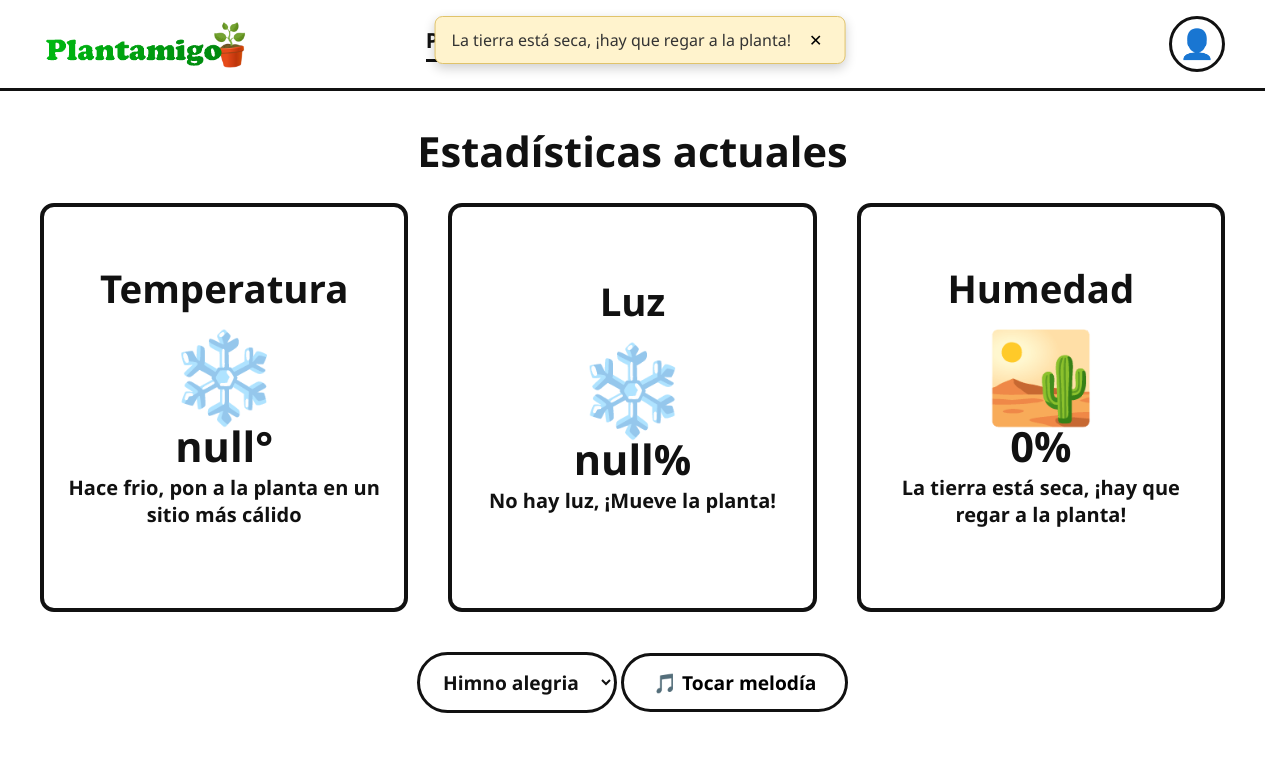
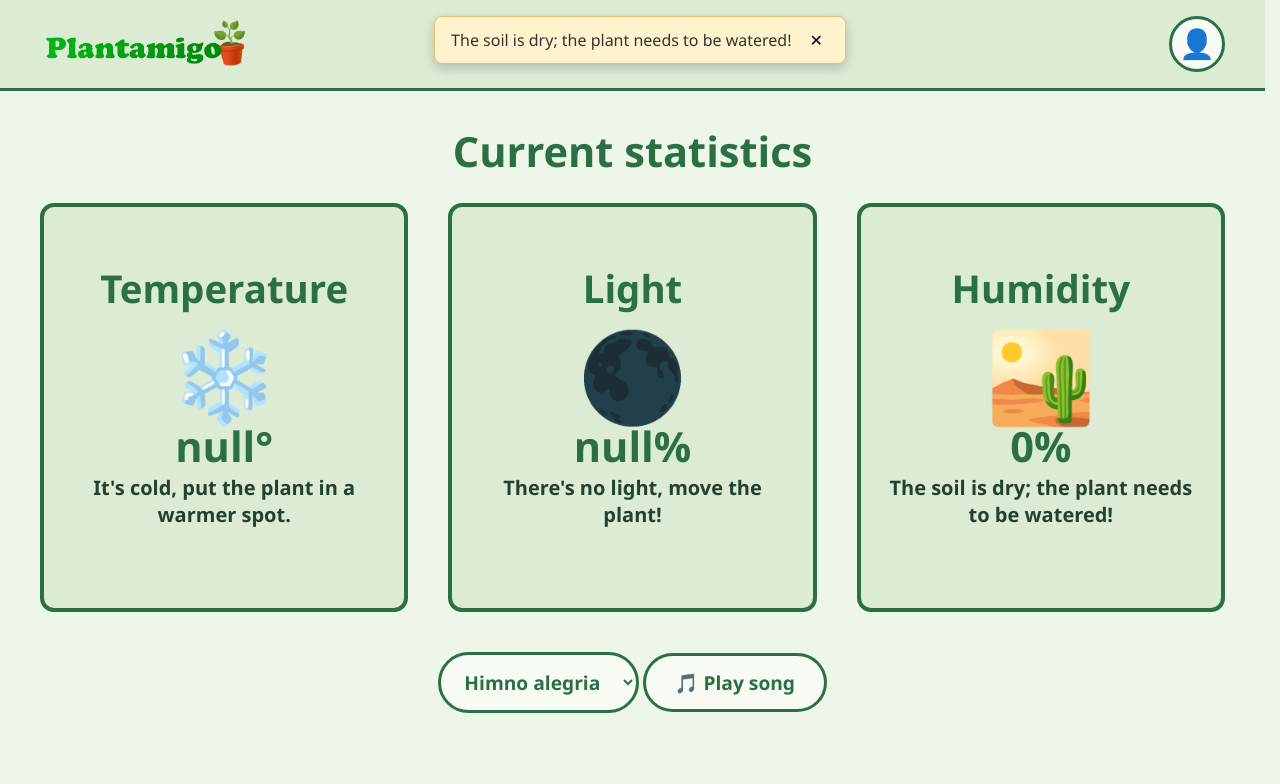
Before and after one commit to angelgandarias/Plantamigo, a Flask app: page / in a window 1280 px wide. Shown: the top 784 px of the page. Run offline with Flask 3, Linux system fonts and the light colour scheme; some libraries are stand-ins or nearby versions.

Commit message:
Color added and lenguage changed

```diff
--- a/web/templates/calendar.css
+++ b/web/templates/calendar.css
@@ -1,3 +1,7 @@
+.logo:hover {
+  cursor: pointer;
+}
+
 .titulo-pagina {
     font-size: 1.6rem;
     font-weight: 700;
--- a/web/templates/common.css
+++ b/web/templates/common.css
@@ -55,3 +55,43 @@ header {
 html {
   scrollbar-gutter: stable;
 }
+
+:root {
+  --fondo: #eef5e9;        /* fondo de la página */
+  --bloque: #dcebd3;       /* tarjetas, calendario, panel, cabecera */
+  --claro: #f7fbf4;        /* botones y días */
+  --tinta: #24402e;        /* texto normal */
+  --verde: #2a7043;        /* títulos, bordes, activo */
+  --verde-suave: #c5dfb9;  /* hovers */
+  --gris: #4a6351;         /* texto secundario */
+}
+
+body { background: var(--fondo); color: var(--tinta); }
+header { background: var(--bloque); border-bottom-color: var(--verde); }
+
+h1, h2, h3, .valor { color: var(--verde); }
+
+.menu a { color: var(--verde); }
+.menu a:hover { border-bottom-color: var(--verde-suave); }
+.menu a.activo { border-bottom-color: var(--verde); }
+
+.tarjeta, .calendario, .panel {
+  background: var(--bloque);
+  border-color: var(--verde);
+}
+
+.usuario, .flecha, .acciones button, .acciones select {
+  background: var(--claro);
+  border-color: var(--verde);
+  color: var(--verde);
+}
+
+.flecha:hover, .usuario:hover, .acciones button:hover { background: var(--verde-suave); }
+.acciones select:hover, .acciones select:focus { border-color: var(--tinta); }
+
+.dias-semana span, .detalle, .dia.pasado { color: var(--gris); }
+
+.dia { background: var(--claro); color: var(--tinta); }
+.dia:hover { background: var(--verde-suave); border-color: transparent; }
+.dia.hoy { border-color: var(--verde); color: var(--verde); }
+.dia.seleccionado { background: var(--verde); color: #fff; border-color: var(--verde); }
--- a/web/templates/index.html
+++ b/web/templates/index.html
@@ -4,54 +4,57 @@
   <meta charset="utf-8">
   <meta name="viewport" content="width=device-width, initial-scale=1">
   <title>Plantamigo</title>
+  <link rel="icon" type="image/png" href="{{ url_for('static', filename='icono.png') }}">
   <style>
     {% include 'style.css' %}
     {% include 'common.css' %}
-</style>
+  </style>
 </head>
 <body>
     <header>
-    <img class="logo" src="{{ url_for('static', filename='logo.png') }}" alt="Plantamigo">
+      <a href="/">
+        <img class="logo" src="{{ url_for('static', filename='logo.png') }}" alt="Plantamigo">
+      </a>
 
-  <nav class="menu">
-      <a href="/" class="activo">Planta</a>
-      <a href="#" onclick="return false">Chatea</a>
-      <a href="/calendar">Semana</a>
-      <a href="#" onclick="return false">Tienda</a>
-  </nav>
+      <nav class="menu">
+          <a href="/" class="activo">Plant</a>
+          <a href="#" onclick="return false">Chat</a>
+          <a href="/calendar">Calendar</a>
+          <a href="#" onclick="return false">Shop</a>
+      </nav>
 
-    <button class="usuario" title="Perfil">👤</button>
+      <button class="usuario" title="Perfil">👤</button>
     </header>
 
-  <h1>Estadísticas actuales</h1>
+  <h1>Current statistics</h1>
 
   <section class="tarjetas">
     <div class="tarjeta">
-      <h2>Temperatura</h2>
+      <h2>Temperature</h2>
       <div class="icono" id="temp-icono">⏳</div>
       <div class="valor" id="temp-valor">--°</div>
-      <div class="mensaje" id="temp-mensaje">Leyendo el sensor...</div>
+      <div class="mensaje" id="temp-mensaje">Reading the sensor...</div>
       <div class="detalle" id="temp-detalle"></div>
     </div>
     <div class="tarjeta">
-      <h2>Luz</h2>
+      <h2>Light</h2>
       <div class="icono" id="luz-icono">⏳</div>
       <div class="valor" id="luz-valor">--%</div>
-      <div class="mensaje" id="luz-mensaje">Leyendo el sensor...</div>
+      <div class="mensaje" id="luz-mensaje">Reading the sensor...</div>
       <div class="detalle" id="luz-detalle"></div>
     </div>
     <div class="tarjeta">
-      <h2>Humedad</h2>
+      <h2>Humidity</h2>
       <div class="icono" id="hum-icono">⏳</div>
       <div class="valor" id="hum-valor">--%</div>
-      <div class="mensaje" id="hum-mensaje">Leyendo los sensores...</div>
+      <div class="mensaje" id="hum-mensaje">Reading the sensor...</div>
       <div class="detalle" id="hum-detalle"></div>
     </div>
   </section>
 
   <div class="acciones">
     <select id="cancion" title="Elige la canción"></select>
-    <button id="boton-melodia" onclick="tocarMelodia()">🎵 Tocar melodía</button>
+    <button id="boton-melodia" onclick="tocarMelodia()">🎵 Play song</button>
     <div id="estado-melodia"></div>
   </div>
 
@@ -62,18 +65,18 @@
 
   <script>
     function estadoTemperatura(t) {
-      if (t >= 30) return { icono: "🔥", mensaje: "Hace mucho calor. Deberías regar a la planta" };
-      if (t >= 25) return { icono: "☀️", mensaje: "Hace calor, vigila que la planta no se seque" };
-      if (t >= 12) return { icono: "🪴", mensaje: "La temperatura es adecuada, la planta está a gusto!" };
-      return { icono: "❄️", mensaje: "Hace frio, pon a la planta en un sitio más cálido" };
+      if (t >= 30) return { icono: "🔥", mensaje: "It's very hot. You should water the plant." };
+      if (t >= 25) return { icono: "☀️", mensaje: "It's hot, keep an eye on the plant so it doesn't dry out." };
+      if (t >= 12) return { icono: "🪴", mensaje: "The temperature is just right, the plant is happy!" };
+      return { icono: "❄️", mensaje: "It's cold, put the plant in a warmer spot." };
     }
 
     function estadoLuz(l) {
       //TODO: Esto deberá cambiar cuando introduzcamos los perfiles de planta
       //TODO: Comprobar si es de noche y desactivar este menú (no tiene sentido)
-      if (l >= 40) return { icono: "🪴", mensaje: "La iluminación es adecuada, la planta está a gusto!" };
-      if (l >= 12) return { icono: "❄️", mensaje: "Hay poca luz. Deberías mover la planta." };
-      return { icono: "❄️", mensaje: "No hay luz, ¡Mueve la planta!" };
+      if (l >= 40) return { icono: "🪴", mensaje: "The lighting is just right, the plant is happy!" };
+      if (l >= 12) return { icono: "🌒", mensaje: "There's low light. You should move the plant." };
+      return { icono: "🌑", mensaje: "There's no light, move the plant!" };
     }
 
     async function actualizarTemperatura() {
@@ -88,7 +91,7 @@
         document.getElementById("temp-detalle").textContent =
           datos.antiguedad_s > 30 ? `Última lectura hace ${datos.antiguedad_s} s` : "";
       } catch (err) {
-        document.getElementById("temp-mensaje").textContent = "Sin conexión con la planta";
+        document.getElementById("temp-mensaje").textContent = "Can't connect to the plant";
       }
     }
 
@@ -104,7 +107,7 @@
         document.getElementById("luz-detalle").textContent =
           datos.antiguedad_s > 30 ? `Última lectura hace ${datos.antiguedad_s} s` : "";
       } catch (err) {
-        document.getElementById("luz-mensaje").textContent = "Sin conexión con la planta";
+        document.getElementById("luz-mensaje").textContent = "Can't connect to the plant";
 
       }
     }
@@ -129,17 +132,17 @@
       prevHumVal = h
       if (h >= 70) {
         avisoSecoMostrado = false
-        return { icono: "💦", mensaje: "La tierra está muy húmeda, no hace falta regar" };
+        return { icono: "💦", mensaje: "The soil is very damp; there’s no need to water it." };
       }
       if (h >= 35) {
         avisoSecoMostrado = false
-        return { icono: "🪴", mensaje: "La humedad es adecuada, la planta está a gusto!" };
+        return { icono: "🪴", mensaje: "The humidity is just right; the plant is happy!" };
       }
       if(!avisoSecoMostrado){
-      mostrarAviso("La tierra está seca, ¡hay que regar a la planta!", 2000000)
+      mostrarAviso("The soil is dry; the plant needs to be watered!", 2000000)
       avisoSecoMostrado = true
       }
-      return { icono: "🏜️", mensaje: "La tierra está seca, ¡hay que regar a la planta!" };
+      return { icono: "🏜️", mensaje: "The soil is dry; the plant needs to be watered!" };
     }
 
     async function actualizarHumedad() {
@@ -158,7 +161,7 @@
         document.getElementById("hum-detalle").textContent =
           datos.antiguedad_s > 30 ? `Última lectura hace ${datos.antiguedad_s} s` : "";
       } catch (err) {
-        document.getElementById("hum-mensaje").textContent = "Sin conexión con la planta";
+        document.getElementById("hum-mensaje").textContent = "Can't connect to the plant";
       }
     }
 
@@ -199,7 +202,7 @@
         });
         estado.textContent = (await r.json()).mensaje;
       } catch (err) {
-        estado.textContent = "No se pudo conectar con la planta";
+        estado.textContent = "Can't connect to the plant";
       }
       boton.disabled = false;
     }
```
Also changed, not shown: web/templates/calendar.html (+22 -19 lines), web/static/icono.png (added).
